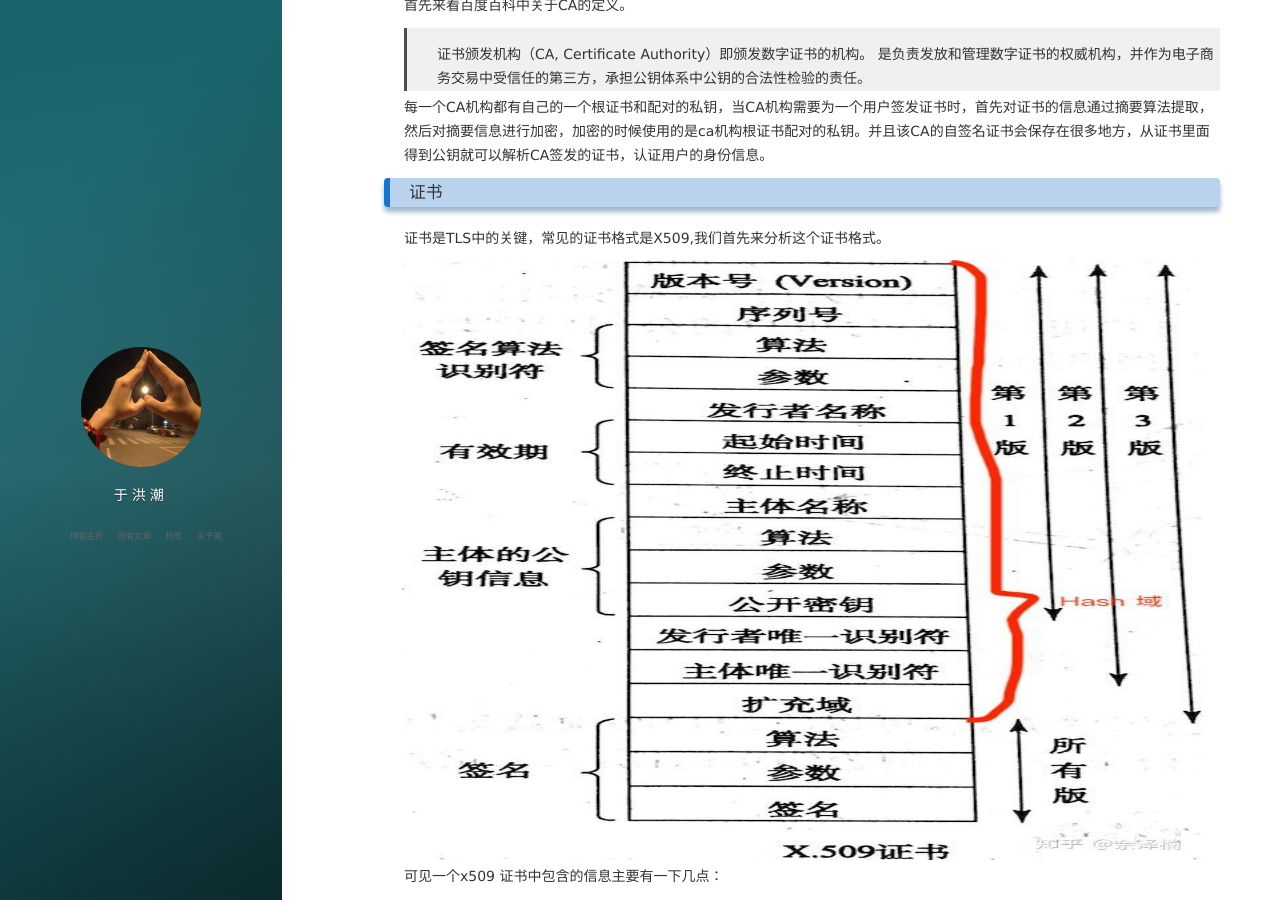
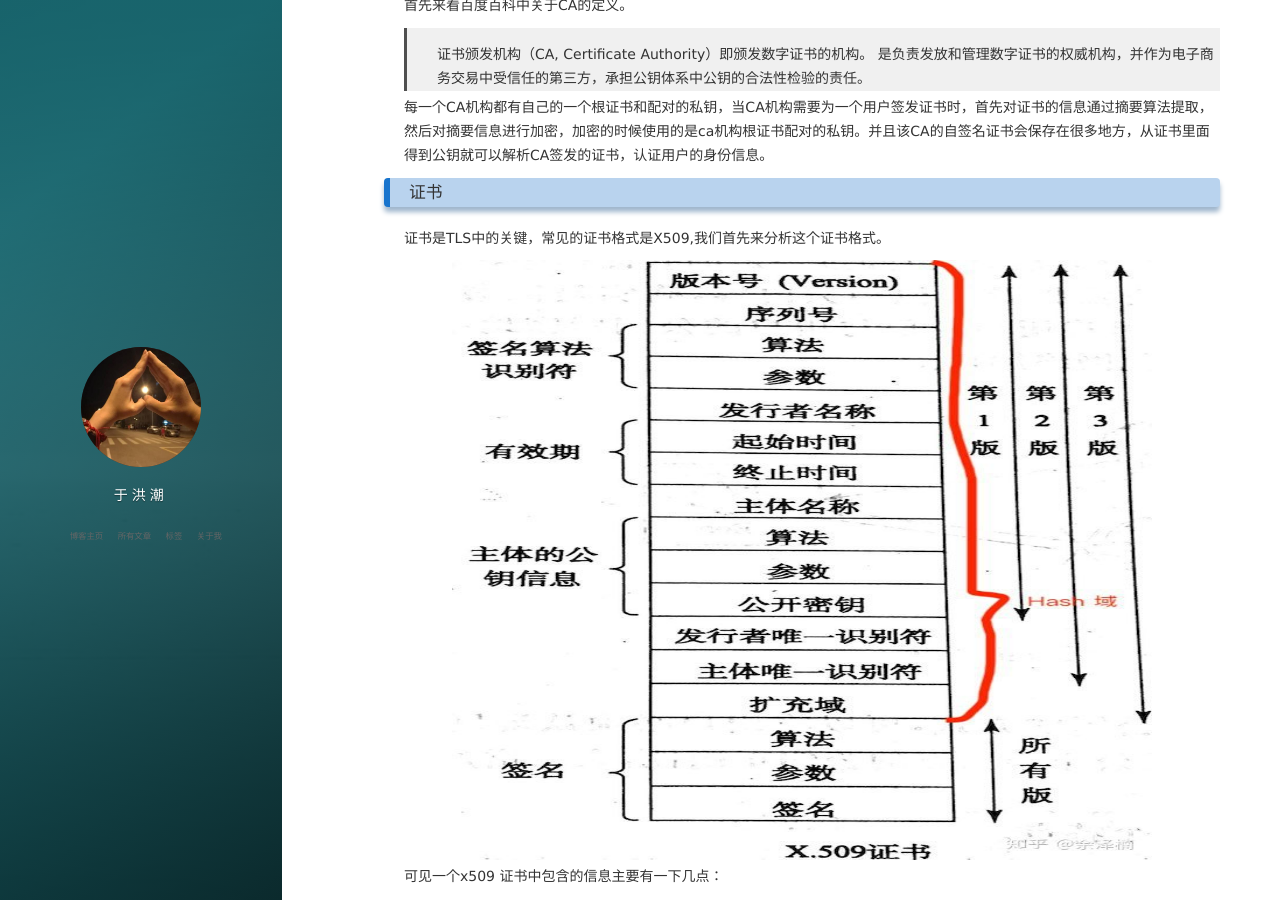
Before and after one commit to yuu6/yuu6.github.io, a Jekyll site: the page built from _posts/2019-04-26-TLS认证.md, in a window 1280 px wide and 900 px high, scrolled down 407 px. Built offline with Jekyll 4.4.1, drawn with Linux system fonts in a browser that asks for light colours; nearby versions of some CDN libraries; comment, search, counter and statistics services are not loaded.

Commit message:
Update 2019-04-26-TLS认证.md

```diff
--- a/_posts/2019-04-26-TLS认证.md
+++ b/_posts/2019-04-26-TLS认证.md
@@ -21,12 +21,11 @@ tls是安全传输协议，https使用tls来保证数据的完整性和保密性
 
 每一个CA机构都有自己的一个根证书和配对的私钥，当CA机构需要为一个用户签发证书时，首先对证书的信息通过摘要算法提取，然后对摘要信息进行加密，加密的时候使用的是ca机构根证书配对的私钥。并且该CA的自签名证书会保存在很多地方，从证书里面得到公钥就可以解析CA签发的证书，认证用户的身份信息。
 
-
 ### <a name="zhengshu"></a>证书
 证书是TLS中的关键，常见的证书格式是X509,我们首先来分析这个证书格式。
 
 <div align="center">
-	<img src="/images/posts/tls/v2_hd.jpg" height="600" width="800">
+	<img src="/images/posts/tls/v2_hd.jpg" height="600" width="700">
 </div>
 可见一个x509 证书中包含的信息主要有一下几点：
 + 证书的版本信息
@@ -44,5 +43,5 @@ tls是安全传输协议，https使用tls来保证数据的完整性和保密性
 
 认证的详细过程如下所示：
 <div align="center">
-	<img src="/images/posts/tls/1658dd61a9f97e27" height="600" width="800">
+	<img src="/images/posts/tls/1658dd61a9f97e27" height="600" width="700">
 </div>
```
